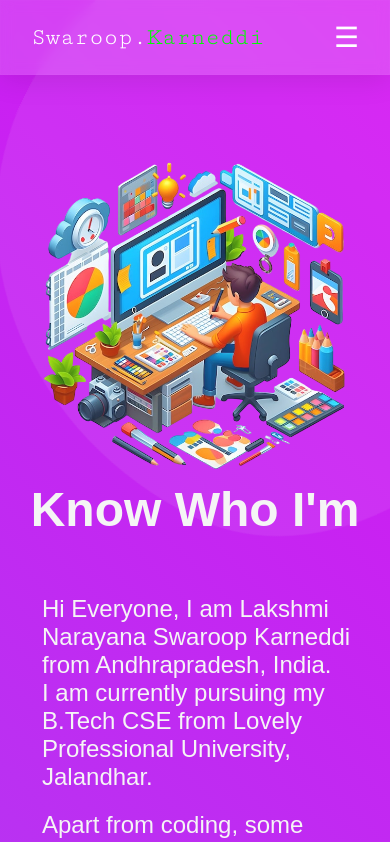
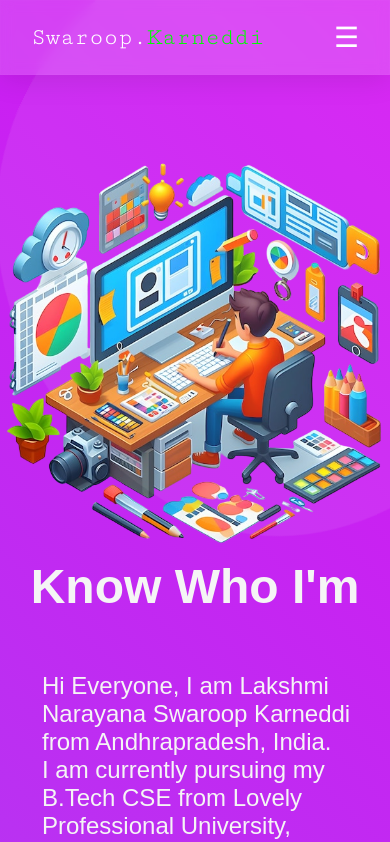
Before and after one commit to Swaroopkarneddi/MyPortfolio, a React (Vite) app in the folder pf/pf/: page /about in a window 390 px wide. Shown: the top 842 px of the page. Built offline with nearby package versions, Linux system fonts and the light colour scheme.

Commit message:
skill_responsive

```diff
--- a/pf/pf/src/comp/About.css
+++ b/pf/pf/src/comp/About.css
@@ -51,11 +51,14 @@
 .part1_right {
     flex: 0.4;
     display: flex;
+    /* width: 90%; */
 }
 
 .part1_right>img {
     width: 90%;
-    height: 90%;
+    min-width: 400px;
+    /* height: 90%; */
+    height: auto;
     margin: auto;
 }
 
@@ -111,7 +114,7 @@
     transform: translateY(-9px);
 }
 
-@media screen and (max-width: 900px) {
+@media screen and (max-width: 1090px) {
     .part1 {
         display: flex;
         flex-direction: column-reverse;
```
